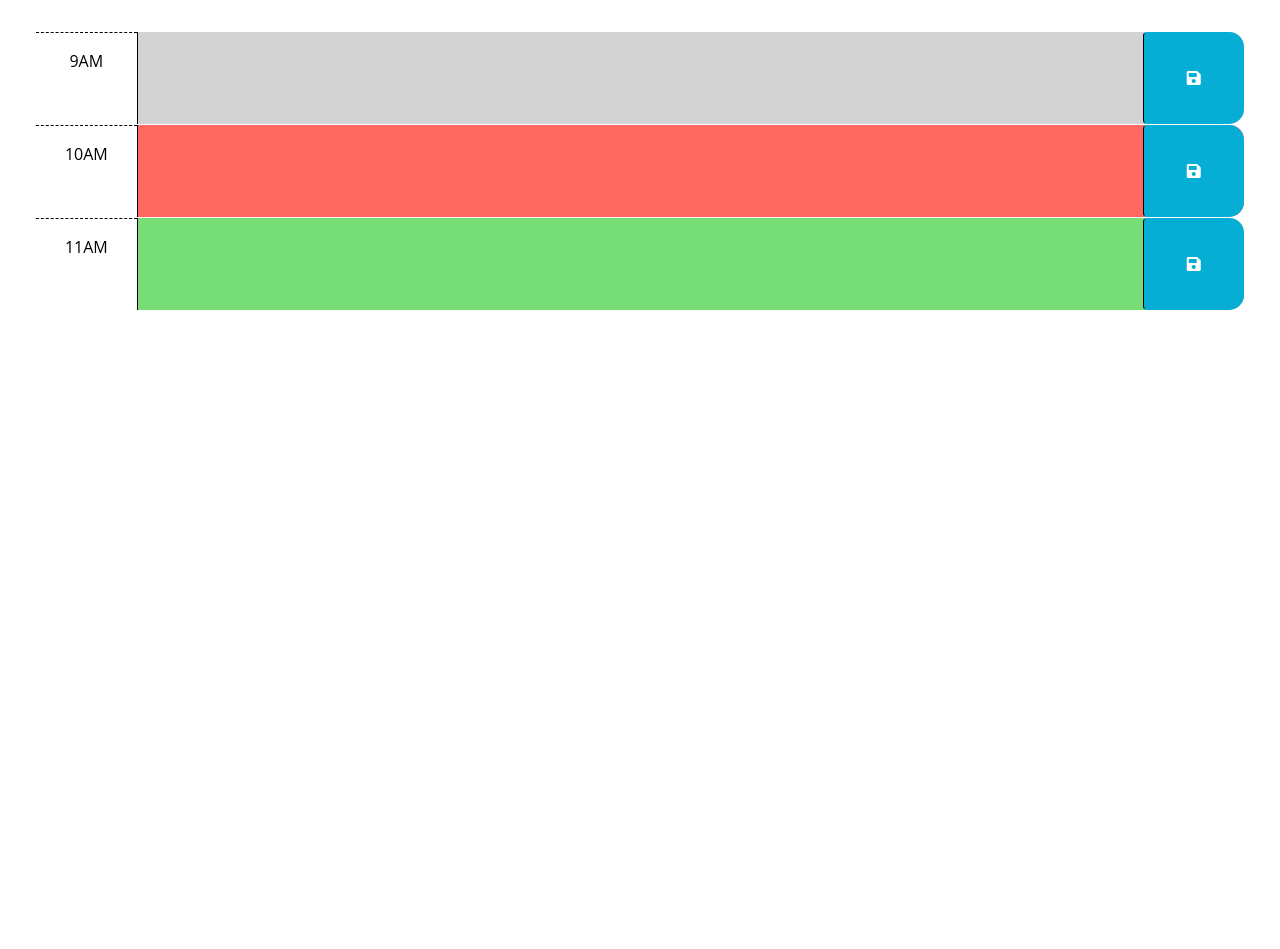
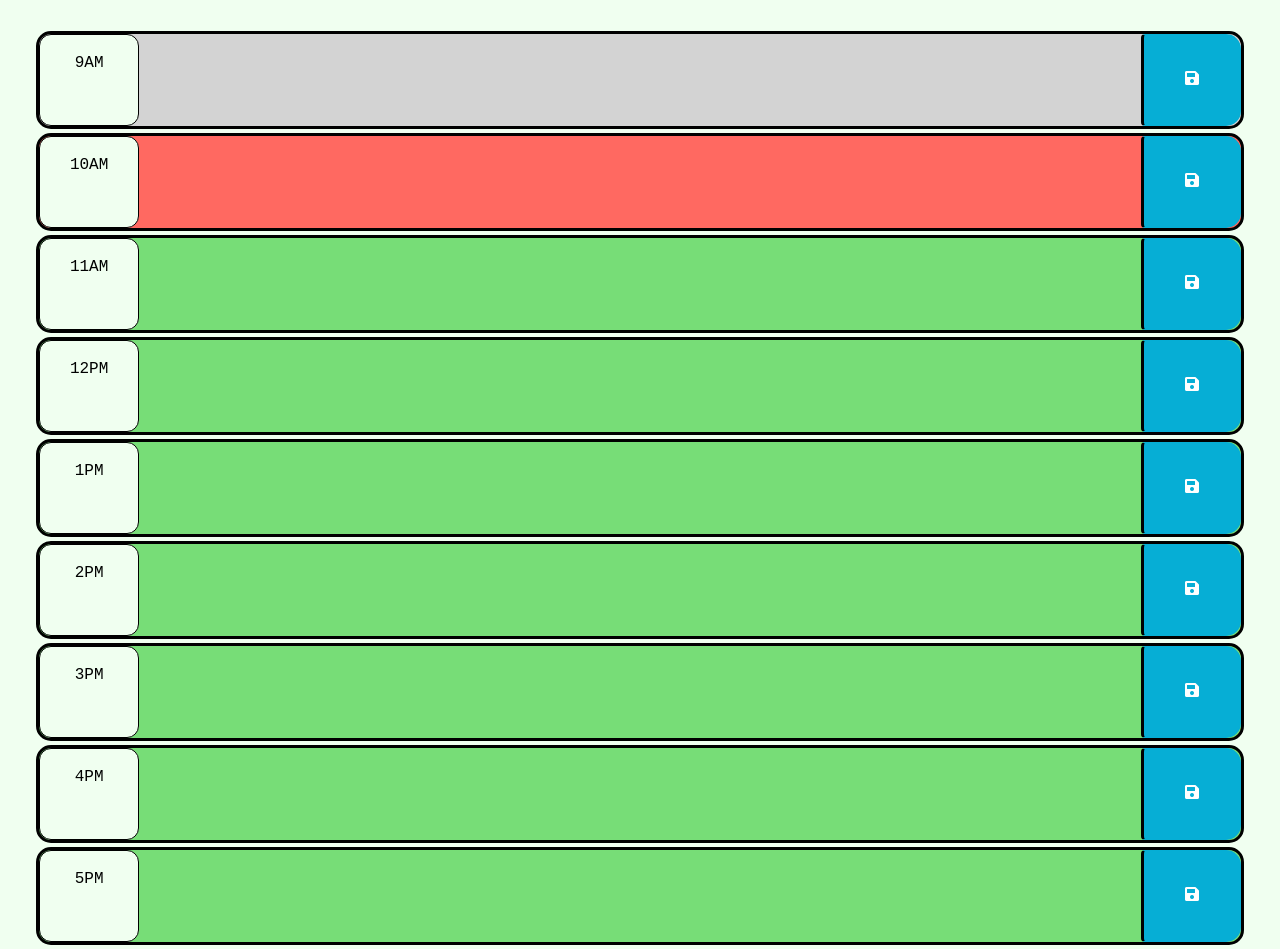
Before and after one commit to XyrillaSC/day-plan-mod5-xyrilla, a plain HTML site: page index.html in a window 1280 px wide. Shown: the part 220-1169 px from the top of the page. Before the commit the page ends 800 px from the top, so only its background shows below. Drawn offline with nearby package versions, Linux system fonts and the light colour scheme; files that its build step writes are made by us from their sources.

Commit message:
added addit hours

```diff
--- a/assets/css/style.css
+++ b/assets/css/style.css
@@ -1,6 +1,7 @@
 body {
-  font-family: 'Open Sans', sans-serif;
+  font-family: 'Courier New', Courier, monospace;
   font-size: 16px;
+  background-color:honeydew;
 }
 
 textarea {
@@ -8,7 +9,7 @@ textarea {
   border: none;
   resize: none;
   color: #000000;
-  border-left: 1px solid black;
+
   padding: 10px;
 }
 
@@ -21,13 +22,15 @@ textarea {
 }
 
 .row {
-  border-top: 1px solid white;
+  border: 3px solid black;
+  margin-bottom: 4px;
 }
 
 .hour {
-  background-color: #ffffff;
+  background-color: honeydew;
   color: #000000;
-  border-top: 1px dashed #000000;
+  border-radius: 12px;
+  border: 1px #000000 solid;
 }
 
 .past {
@@ -46,7 +49,7 @@ textarea {
 }
 
 .saveBtn {
-  border-left: 1px solid black;
+  border-left: 3px solid black;
   border-top-right-radius: 15px;
   border-bottom-right-radius: 15px;
   background-color: #06aed5;
--- a/index.html
+++ b/index.html
@@ -1,26 +1,16 @@
 <!DOCTYPE html>
 <html lang="en">
+
 <head>
   <meta charset="UTF-8" />
   <meta name="viewport" content="width=device-width, initial-scale=1.0" />
   <meta http-equiv="X-UA-Compatible" content="ie=edge" />
-    <link
-      href="https://cdn.jsdelivr.net/npm/bootstrap@5.1.3/dist/css/bootstrap.min.css"
-      rel="stylesheet"
-      integrity="sha384-1BmE4kWBq78iYhFldvKuhfTAU6auU8tT94WrHftjDbrCEXSU1oBoqyl2QvZ6jIW3"
-      crossorigin="anonymous"
-    />
-    <link
-      rel="stylesheet"
-      href="https://use.fontawesome.com/releases/v5.8.1/css/all.css"
-      integrity="sha384-50oBUHEmvpQ+1lW4y57PTFmhCaXp0ML5d60M1M7uH2+nqUivzIebhndOJK28anvf"
-      crossorigin="anonymous"
-    />
-    <link
-      href="https://fonts.googleapis.com/css2?family=Fira+Sans:wght@400;700&display=swap"
-      rel="stylesheet"
-    />
-    <link rel="stylesheet" href="style.css" />
+  <link href="https://cdn.jsdelivr.net/npm/bootstrap@5.1.3/dist/css/bootstrap.min.css" rel="stylesheet"
+    integrity="sha384-1BmE4kWBq78iYhFldvKuhfTAU6auU8tT94WrHftjDbrCEXSU1oBoqyl2QvZ6jIW3" crossorigin="anonymous" />
+  <link rel="stylesheet" href="https://use.fontawesome.com/releases/v5.8.1/css/all.css"
+    integrity="sha384-50oBUHEmvpQ+1lW4y57PTFmhCaXp0ML5d60M1M7uH2+nqUivzIebhndOJK28anvf" crossorigin="anonymous" />
+  <link href="https://fonts.googleapis.com/css2?family=Fira+Sans:wght@400;700&display=swap" rel="stylesheet" />
+  <link rel="stylesheet" href="assets/css/style.css" />
   <title>Work Day Scheduler</title>
 </head>
 
@@ -30,7 +20,7 @@
     <p class="lead">A simple calendar app for scheduling your work day</p>
     <p id="currentDay" class="lead"></p>
   </header>
-    <div class="container-fluid px-5">
+  <section class="container-fluid px-5">
     <!-- Use class for "past", "present", and "future" to apply styles to the
         time-block divs accordingly. The javascript will need to do this by
         adding/removing these classes on each div by comparing the hour in the
@@ -67,13 +57,71 @@
         <i class="fas fa-save" aria-hidden="true"></i>
       </button>
     </div>
+    <div id="hour-12" class="row time-block future">
+      <div class="col-2 col-md-1 hour text-center py-3">12PM</div>
+      <textarea class="col-8 col-md-10 description" rows="3"> </textarea>
+      <button class="btn saveBtn col-2 col-md-1" aria-label="save">
+        <i class="fas fa-save" aria-hidden="true"></i>
+      </button>
     </div>
+    <div id="hour-1" class="row time-block future">
+      <div class="col-2 col-md-1 hour text-center py-3">1PM</div>
+      <textarea class="col-8 col-md-10 description" rows="3"> </textarea>
+      <button class="btn saveBtn col-2 col-md-1" aria-label="save">
+        <i class="fas fa-save" aria-hidden="true"></i>
+      </button>
+    </div>
+    <div id="hour-2" class="row time-block future">
+      <div class="col-2 col-md-1 hour text-center py-3">2PM</div>
+      <textarea class="col-8 col-md-10 description" rows="3"> </textarea>
+      <button class="btn saveBtn col-2 col-md-1" aria-label="save">
+        <i class="fas fa-save" aria-hidden="true"></i>
+      </button>
+    </div>
+    <div id="hour-3" class="row time-block future">
+      <div class="col-2 col-md-1 hour text-center py-3">3PM</div>
+      <textarea class="col-8 col-md-10 description" rows="3"> </textarea>
+      <button class="btn saveBtn col-2 col-md-1" aria-label="save">
+        <i class="fas fa-save" aria-hidden="true"></i>
+      </button>
+    </div>
+    <div id="hour-4" class="row time-block future">
+      <div class="col-2 col-md-1 hour text-center py-3">4PM</div>
+      <textarea class="col-8 col-md-10 description" rows="3"> </textarea>
+      <button class="btn saveBtn col-2 col-md-1" aria-label="save">
+        <i class="fas fa-save" aria-hidden="true"></i>
+      </button>
+    </div>
+    <div id="hour-5" class="row time-block future">
+      <div class="col-2 col-md-1 hour text-center py-3">5PM</div>
+      <textarea class="col-8 col-md-10 description" rows="3"> </textarea>
+      <button class="btn saveBtn col-2 col-md-1" aria-label="save">
+        <i class="fas fa-save" aria-hidden="true"></i>
+      </button>
+    </div>
+
+
+  </section>
+
+
+
+
+
+
+
+
+
+
+
+
+
+
 
   <script src="https://cdnjs.cloudflare.com/ajax/libs/jquery/3.2.1/jquery.min.js"></script>
   <script src="https://cdn.jsdelivr.net/npm/dayjs@1.11.3/dayjs.min.js"
-    integrity="sha256-iu/zLUB+QgISXBLCW/mcDi/rnf4m4uEDO0wauy76x7U="
-    crossorigin="anonymous"></script>
+    integrity="sha256-iu/zLUB+QgISXBLCW/mcDi/rnf4m4uEDO0wauy76x7U=" crossorigin="anonymous"></script>
 
-    <script src="script.js"></script>
+  <script src="assets/javascript/script.js"></script>
 </body>
+
 </html>
```
Lines whose indentation alone changed are shown as unchanged.
